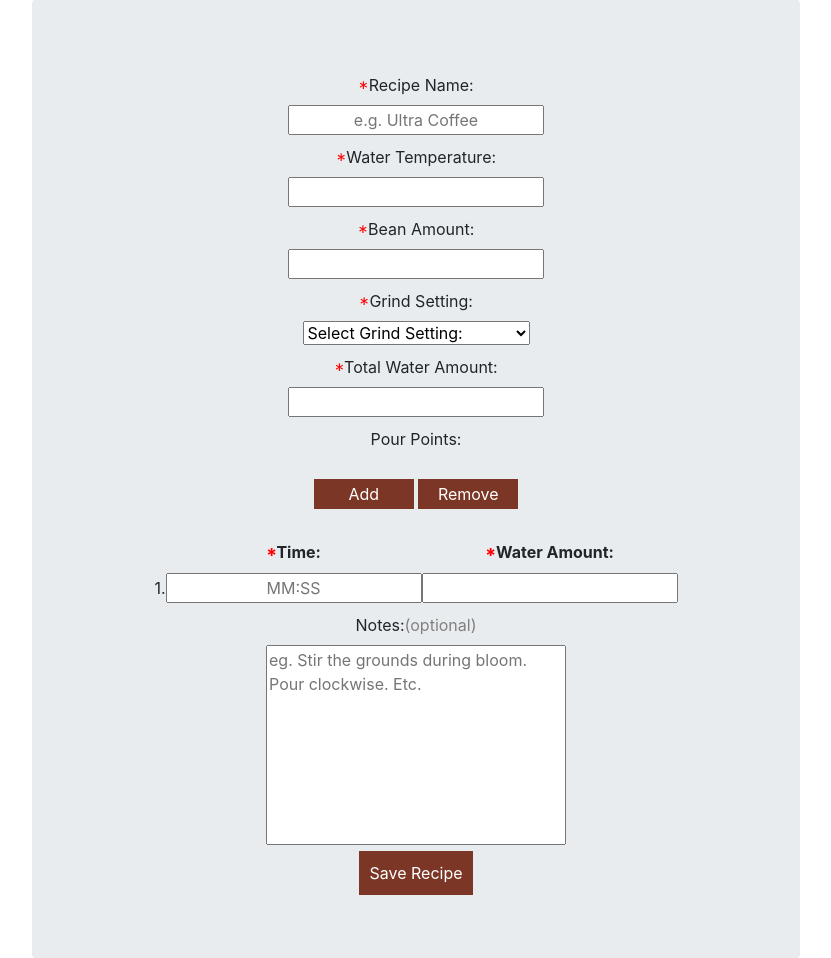
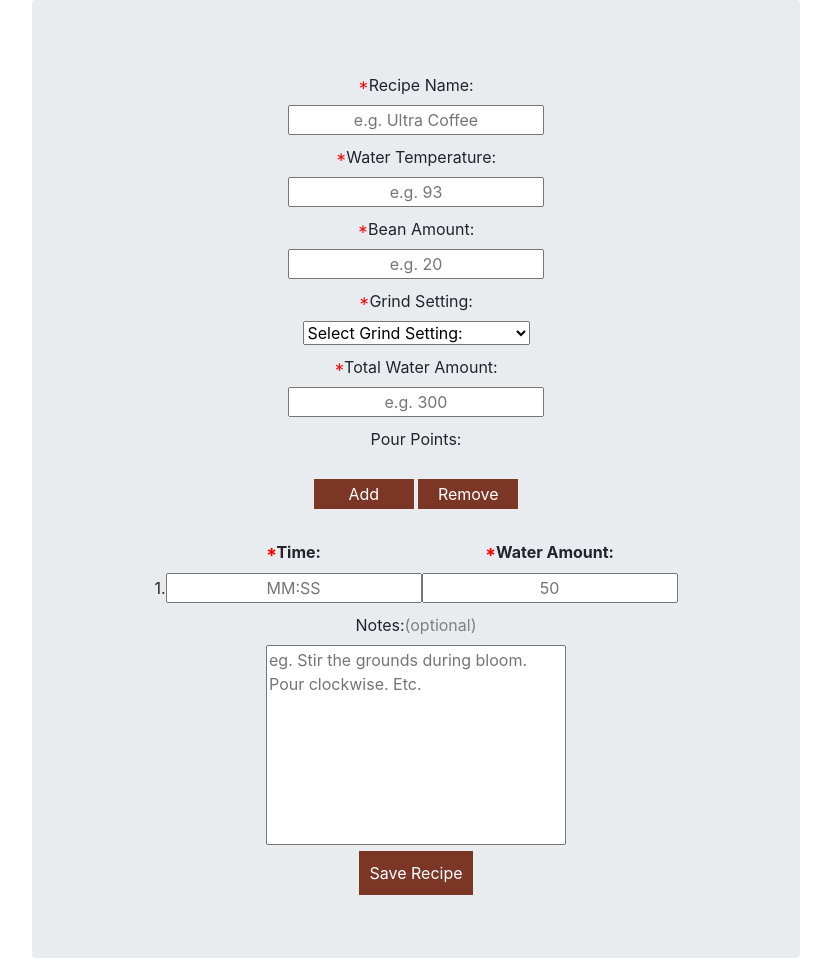
Before and after one commit to KentoKana/PourTimer, a PHP site: page /add-recipe.php?recipeId=1 in a window 1280 px wide. Shown: the part 155-1113 px from the top of the page, without its empty margins (224-1055 px from the left). Run offline with PHP 8.4, Linux system fonts and the light colour scheme; data that the repository does not hold is empty; some libraries are stand-ins or nearby versions.

Commit message:
added placeholder text on forms

```diff
--- a/add-recipe.php
+++ b/add-recipe.php
@@ -44,13 +44,13 @@
 					<div>
 						<label for="water-temp"><span class="required">*</span>Water Temperature:</label>
 					</div>
-					<input type="text" id="water-temp" name="water-temp" class="userInput int">
+					<input type="text" id="water-temp" name="water-temp" class="userInput int" placeholder="e.g. 93">
 					<div class="val-message" id="water-temp-validation"></div>
 
 					<div>
 						<label for="bean-amt"><span class="required">*</span>Bean Amount:</label>
 					</div>
-					<input type="text" id="bean-amt" class="userInput int" name="bean-amt">
+					<input type="text" id="bean-amt" class="userInput int" name="bean-amt" placeholder="e.g. 20">
 					<div class="val-message" id="bean-amt-validation"></div>
 
 					<div>
@@ -68,7 +68,7 @@
 					<div>
 						<label for="total-water-amt"><span class="required">*</span>Total Water Amount:</label>
 					</div>
-					<input type="text" class="userInput int" id="total-water-amt" name="total-water-amt">
+					<input type="text" class="userInput int" id="total-water-amt" name="total-water-amt" placeholder="e.g. 300">
 					<div class="val-message" id="total-water-amt-validation"></div>
 
 					<!-- Pour Points -->
@@ -88,7 +88,7 @@
 								<tr>
 									<td>1.</td>
 									<td><input type="text" class="userInput" id="pour-point-time" name="pour-point-time[]" placeholder='MM:SS'><div class='val-message'></div></td>
-									<td><input type="text" class="userInput int" id="pour-point-amt" name="pour-point-amt[]"><div class='val-message'></div></td>
+									<td><input type="text" class="userInput int" id="pour-point-amt" name="pour-point-amt[]" placeholder="50"><div class='val-message'></div></td>
 								</tr>
 							</tbody>
 						</table>
--- a/js/add-recipe.js
+++ b/js/add-recipe.js
@@ -14,7 +14,7 @@ window.onload = function () {
 	addPourPointBtn.addEventListener('click', addPourPointField);
 	removePourPointBtn.addEventListener('click', removePourPointField);
 
-	//Generate form elements
+	//Generate input elements
 	function addPourPointField() {
 
 		//create fields
@@ -85,7 +85,6 @@ window.onload = function () {
 			}
 		}
 
-
 		if(formValidity === false){
 			$('#validationSummary').html('*Please make sure that all the fields are filled in correctly.');
 		}
```
